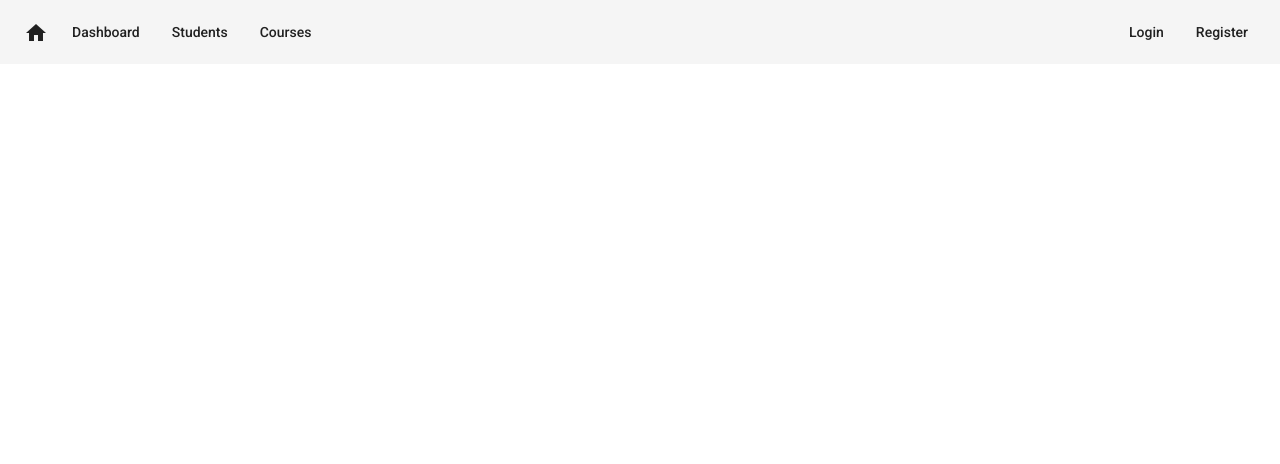
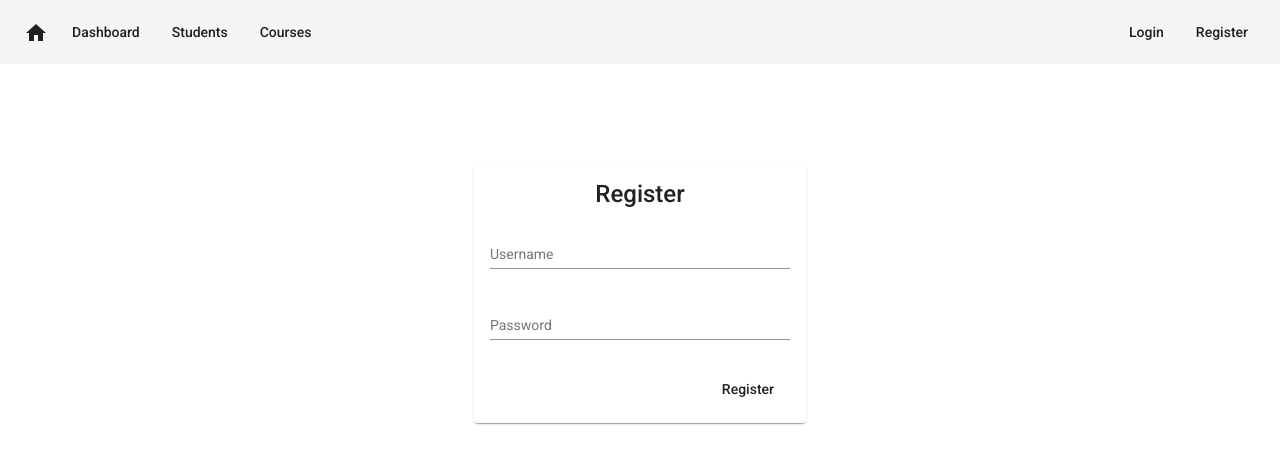
Before and after one commit to tamirkifle/gebeya-angular-exam, an Angular app: page /register in a window 1280 px wide. Before the commit this address led to /. Shown: the top 464 px of the page. Built offline with nearby package versions, Linux system fonts and the light colour scheme.

Commit message:
added placeholder login and register pages

```diff
--- a/src/app/app.component.html
+++ b/src/app/app.component.html
@@ -7,6 +7,7 @@
   <button mat-button>Students</button>
   <button mat-button>Courses</button>
   <span class="example-spacer"></span>
-  <button mat-button>Login</button>
-  <button mat-button>Register</button>
+  <button mat-button routerLink="/login">Login</button>
+  <button mat-button routerLink="/register">Register</button>
 </mat-toolbar>
+<router-outlet></router-outlet>
--- a/src/app/auth/auth-routing.module.ts
+++ b/src/app/auth/auth-routing.module.ts
@@ -1,7 +1,12 @@
 import { NgModule } from '@angular/core';
 import { Routes, RouterModule } from '@angular/router';
+import { LoginComponent } from './login/login.component';
+import { RegisterComponent } from './register/register.component';
 
-const routes: Routes = [];
+const routes: Routes = [
+  { path: 'login', component: LoginComponent },
+  { path: 'register', component: RegisterComponent },
+];
 
 @NgModule({
   imports: [RouterModule.forChild(routes)],
--- a/src/app/auth/login/login.component.css
+++ b/src/app/auth/login/login.component.css
@@ -0,0 +1,28 @@
+:host {
+    display: flex;
+    justify-content: center;
+    margin: 100px 0px;
+  }
+
+  .mat-form-field {
+    width: 100%;
+    min-width: 300px;
+  }
+
+  mat-card-title,
+  mat-card-content {
+    display: flex;
+    justify-content: center;
+  }
+
+  .error {
+    padding: 16px;
+    width: 300px;
+    color: white;
+    background-color: red;
+  }
+
+  .button {
+    display: flex;
+    justify-content: flex-end;
+  }
--- a/src/app/auth/login/login.component.html
+++ b/src/app/auth/login/login.component.html
@@ -1 +1,27 @@
-<p>login works!</p>
+<mat-card>
+    <mat-card-title>Login</mat-card-title>
+<mat-card-content>
+<form (ngSubmit)="submit()">
+  <p>
+    <mat-form-field>
+      <input type="text" matInput placeholder="Username">
+    </mat-form-field>
+  </p>
+
+  <p>
+    <mat-form-field>
+      <input type="password" matInput placeholder="Password">
+    </mat-form-field>
+  </p>
+
+  <p *ngIf="error" class="error">
+    {{ error }}
+  </p>
+
+  <div class="button">
+    <button type="submit" mat-button>Login</button>
+  </div>
+
+</form>
+</mat-card-content>
+</mat-card>
--- a/src/app/auth/login/login.component.ts
+++ b/src/app/auth/login/login.component.ts
@@ -6,10 +6,12 @@ import { Component, OnInit } from '@angular/core';
   styleUrls: ['./login.component.css']
 })
 export class LoginComponent implements OnInit {
-
+  error = false;
   constructor() { }
 
   ngOnInit(): void {
   }
+  submit(){
 
+  }
 }
--- a/src/app/auth/register/register.component.css
+++ b/src/app/auth/register/register.component.css
@@ -0,0 +1,28 @@
+:host {
+    display: flex;
+    justify-content: center;
+    margin: 100px 0px;
+  }
+
+  .mat-form-field {
+    width: 100%;
+    min-width: 300px;
+  }
+
+  mat-card-title,
+  mat-card-content {
+    display: flex;
+    justify-content: center;
+  }
+
+  .error {
+    padding: 16px;
+    width: 300px;
+    color: white;
+    background-color: red;
+  }
+
+  .button {
+    display: flex;
+    justify-content: flex-end;
+  }
--- a/src/app/auth/register/register.component.html
+++ b/src/app/auth/register/register.component.html
@@ -1 +1,27 @@
-<p>register works!</p>
+<mat-card>
+    <mat-card-title>Register</mat-card-title>
+<mat-card-content>
+<form (ngSubmit)="submit()">
+  <p>
+    <mat-form-field>
+      <input type="text" matInput placeholder="Username">
+    </mat-form-field>
+  </p>
+
+  <p>
+    <mat-form-field>
+      <input type="password" matInput placeholder="Password">
+    </mat-form-field>
+  </p>
+
+  <p *ngIf="error" class="error">
+    {{ error }}
+  </p>
+
+  <div class="button">
+    <button type="submit" mat-button>Register</button>
+  </div>
+
+</form>
+</mat-card-content>
+</mat-card>
--- a/src/app/auth/register/register.component.ts
+++ b/src/app/auth/register/register.component.ts
@@ -6,10 +6,14 @@ import { Component, OnInit } from '@angular/core';
   styleUrls: ['./register.component.css']
 })
 export class RegisterComponent implements OnInit {
-
+  error = false;
   constructor() { }
 
   ngOnInit(): void {
   }
 
+  submit(){
+
+  }
+
 }
```
Also changed, not shown: src/app/auth/auth.module.ts (+5 -2 lines), src/app/shared/material.module.ts (+9 -0 lines).
